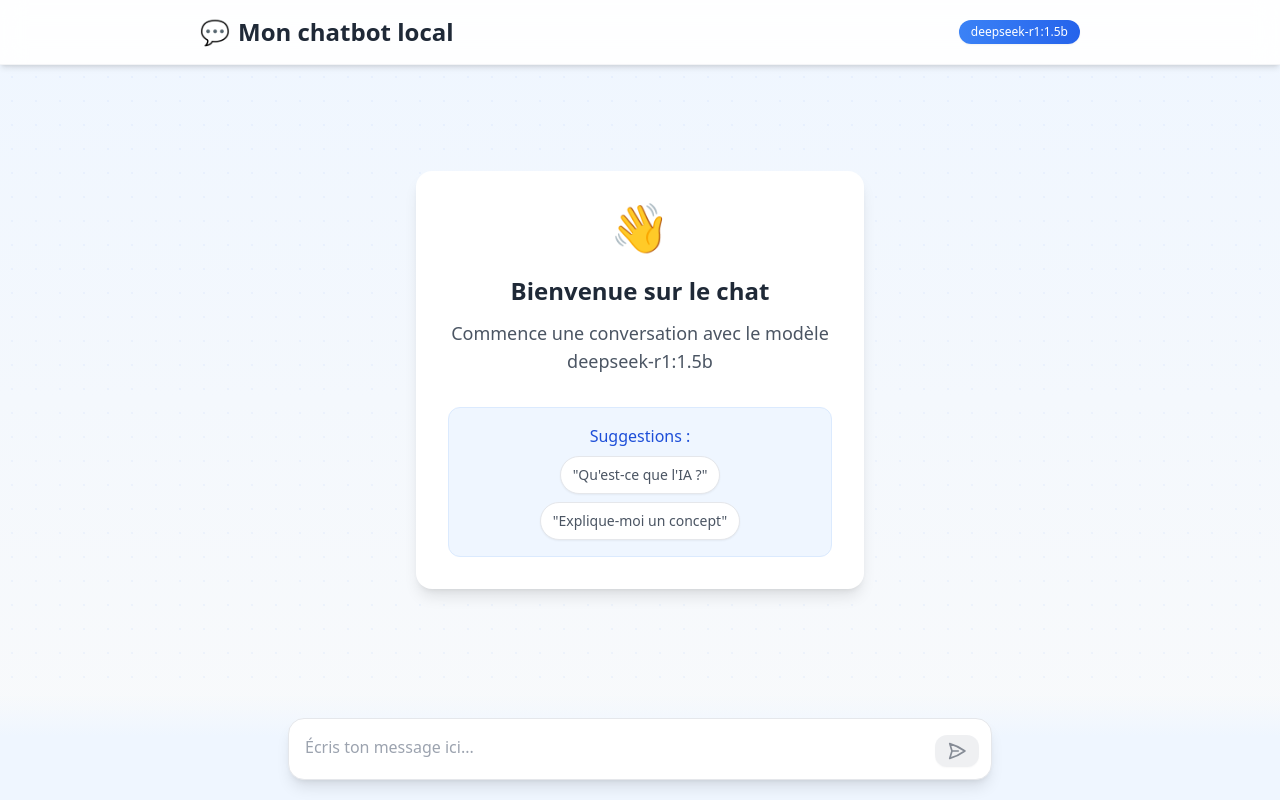
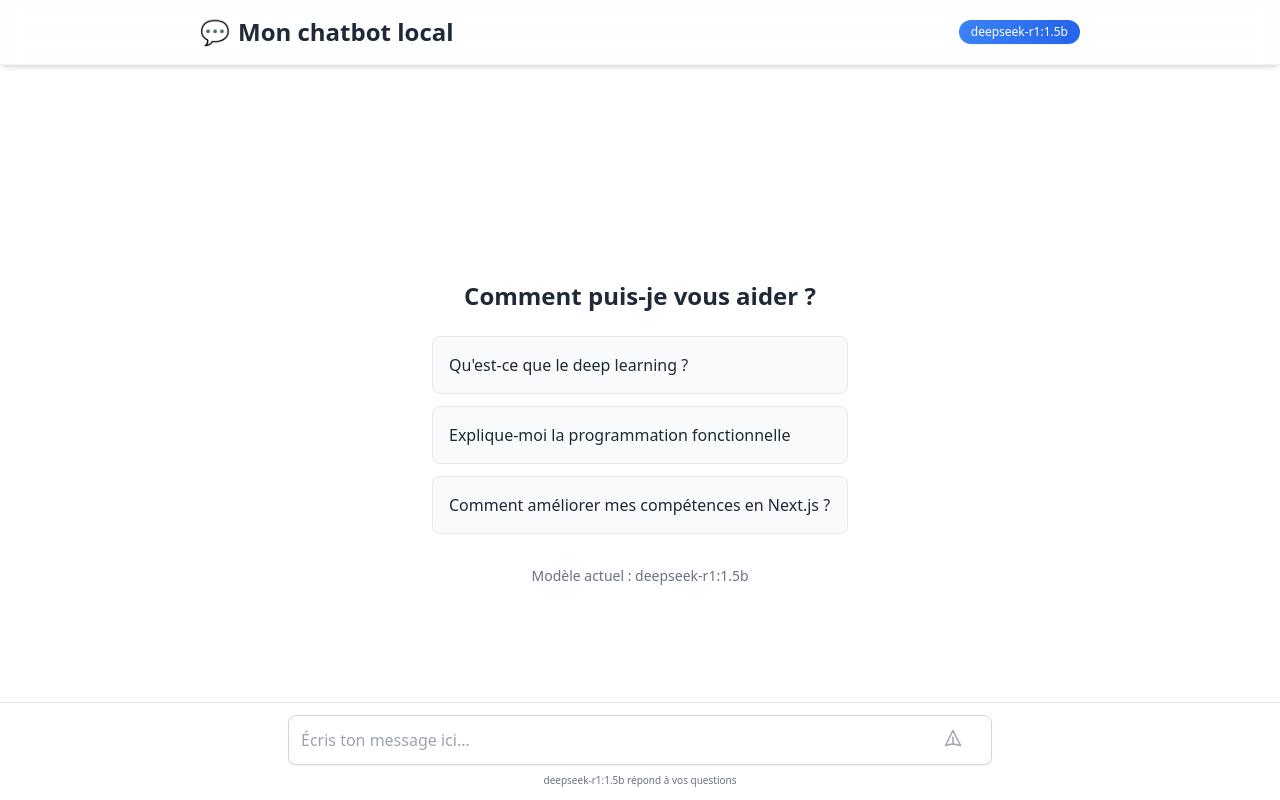
Before and after one commit to ilan-servais/deepseek-ia-local, a Next.js app: page / in a window 1280 px wide. Built offline with nearby package versions, Linux system fonts and the light colour scheme.

Commit message:
feat: enhance chat client UI with new animations and improved styling for better user interaction

```diff
--- a/app/globals.css
+++ b/app/globals.css
@@ -1,14 +1,25 @@
+/* Ces directives sont traitées par le processeur Tailwind CSS */
 @tailwind base;
 @tailwind components;
 @tailwind utilities;
 
 /* Styles spécifiques pour l'animation des messages */
+@keyframes fadeIn {
+  from { opacity: 0; transform: translateY(8px); }
+  to { opacity: 1; transform: translateY(0); }
+}
+
+@keyframes pulse {
+  0%, 100% { opacity: 1; }
+  50% { opacity: 0.3; }
+}
+
 .message-bubble {
   animation: fadeIn 0.3s ease-out forwards;
 }
 
 .typing-dot {
-  animation: blink 1.4s infinite;
+  animation: pulse 1.5s infinite;
 }
 
 .typing-dot:nth-child(2) {
@@ -19,19 +30,14 @@
   animation-delay: 0.4s;
 }
 
-/* Styles globaux pour améliorer l'apparence */
+/* Variables globales */
 :root {
   --foreground-rgb: 0, 0, 0;
-  --background-start-rgb: 240, 249, 255;
-  --background-end-rgb: 249, 250, 251;
+  --background-rgb: 255, 255, 255;
 }
 
 body {
   color: rgb(var(--foreground-rgb));
-  background: linear-gradient(
-      to bottom,
-      rgb(var(--background-start-rgb)),
-      rgb(var(--background-end-rgb))
-    );
+  background: rgb(var(--background-rgb));
   min-height: 100vh;
 }
--- a/components/chat/Client.tsx
+++ b/components/chat/Client.tsx
@@ -17,6 +17,7 @@ const ChatClient: React.FC = () => {
 
   const messagesEndRef = useRef<HTMLDivElement>(null)
   const chatContainerRef = useRef<HTMLDivElement>(null)
+  const textareaRef = useRef<HTMLTextAreaElement>(null)
 
   // Scroll to bottom when messages change
   useEffect(() => {
@@ -32,7 +33,14 @@ const ChatClient: React.FC = () => {
     }
   }, [isLoading])
 
-  // Handle keydown events for the textarea
+  // Adjust textarea height
+  useEffect(() => {
+    if (textareaRef.current) {
+      textareaRef.current.style.height = 'auto'
+      textareaRef.current.style.height = `${textareaRef.current.scrollHeight}px`
+    }
+  }, [input])
+
   const handleKeyDown = (e: React.KeyboardEvent<HTMLTextAreaElement>) => {
     if (e.key === 'Enter' && !e.shiftKey) {
       e.preventDefault()
@@ -43,165 +51,114 @@ const ChatClient: React.FC = () => {
   }
 
   return (
-    <div className="flex flex-col h-full">
+    <div className="flex flex-col h-full bg-white">
       <div
         ref={chatContainerRef}
-        className="flex-1 overflow-y-auto p-4 md:p-8 space-y-6"
-        style={{
-          backgroundImage: 'radial-gradient(circle at center, rgba(59, 130, 246, 0.05) 1px, transparent 1px)',
-          backgroundSize: '24px 24px'
-        }}
+        className="flex-1 overflow-y-auto px-4 py-5 md:px-12 lg:px-24"
       >
         {messages.length === 0 ? (
           <div className="flex h-full items-center justify-center">
-            <div className="max-w-md w-full p-8 bg-white rounded-2xl shadow-lg text-center transform transition-all hover:scale-105 duration-300">
-              <div className="text-5xl mb-6">👋</div>
-              <h2 className="text-2xl font-bold text-gray-800 mb-3">Bienvenue sur le chat</h2>
-              <p className="text-gray-600 mb-8 text-lg">
-                Commence une conversation avec le modèle deepseek-r1:1.5b
-              </p>
-              <div className="bg-blue-50 p-4 rounded-xl border border-blue-100">
-                <p className="font-medium text-blue-700 mb-2">Suggestions :</p>
-                <div className="flex flex-wrap gap-2 justify-center">
-                  <span className="px-3 py-2 bg-white rounded-full text-sm text-gray-600 shadow-sm hover:shadow-md transition-all cursor-pointer border border-gray-200">
-                    "Qu'est-ce que l'IA ?"
-                  </span>
-                  <span className="px-3 py-2 bg-white rounded-full text-sm text-gray-600 shadow-sm hover:shadow-md transition-all cursor-pointer border border-gray-200">
-                    "Explique-moi un concept"
-                  </span>
+            <div className="max-w-md w-full py-8 px-4">
+              <h2 className="text-2xl font-semibold text-center text-gray-800 mb-6">Comment puis-je vous aider ?</h2>
+              <div className="grid gap-3">
+                <div className="p-4 bg-gray-50 hover:bg-gray-100 transition-colors rounded-lg border border-gray-200 cursor-pointer">
+                  <p className="font-medium text-gray-800">Qu'est-ce que le deep learning ?</p>
                 </div>
+                <div className="p-4 bg-gray-50 hover:bg-gray-100 transition-colors rounded-lg border border-gray-200 cursor-pointer">
+                  <p className="font-medium text-gray-800">Explique-moi la programmation fonctionnelle</p>
+                </div>
+                <div className="p-4 bg-gray-50 hover:bg-gray-100 transition-colors rounded-lg border border-gray-200 cursor-pointer">
+                  <p className="font-medium text-gray-800">Comment améliorer mes compétences en Next.js ?</p>
+                </div>
+              </div>
+              <div className="mt-8 text-center text-sm text-gray-500">
+                <p>Modèle actuel : deepseek-r1:1.5b</p>
               </div>
             </div>
           </div>
         ) : (
-          <div className="max-w-3xl w-full mx-auto space-y-6">
+          <div className="max-w-3xl mx-auto space-y-6 pb-20">
             {messages.map((message, index) => (
               <div
                 key={message.id}
-                className={`flex w-full mb-6 ${message.role === 'user' ? 'justify-end' : 'justify-start'} message-bubble animate-fadeIn`}
+                className={`message-bubble ${message.role === 'user' ? 'flex justify-end' : 'flex justify-start'}`}
                 style={{ animationDelay: `${index * 0.1}s` }}
               >
-                <div className={`flex items-start gap-3 max-w-[85%] ${message.role === 'user' ? 'flex-row-reverse' : 'flex-row'}`}>
-                  <div className={`flex-shrink-0 h-10 w-10 rounded-full flex items-center justify-center text-sm shadow-md
+                <div
+                  className={`px-4 py-3 max-w-[75%] rounded-2xl shadow-sm
                     ${message.role === 'user'
-                      ? 'bg-gradient-to-br from-blue-500 to-blue-600 text-white'
-                      : 'bg-gradient-to-br from-gray-100 to-gray-200 text-gray-700'}`}
-                  >
-                    {message.role === 'user' ? '👤' : '🤖'}
-                  </div>
-
-                  <div className={`${message.role === 'user' ? 'items-end' : 'items-start'} flex flex-col`}>
-                    <div className={`px-5 py-4 rounded-2xl shadow-sm max-w-full
-                      ${message.role === 'user'
-                        ? 'bg-blue-100 text-blue-900 rounded-tr-none border border-blue-200'
-                        : 'bg-white text-gray-800 rounded-tl-none border border-gray-100'}`}
-                    >
-                      <div className="whitespace-pre-wrap text-[15px] leading-relaxed">
-                        {message.content}
-                      </div>
-                    </div>
-                    <div className={`text-xs mt-1.5 ${message.role === 'user' ? 'text-right' : 'text-left'} text-gray-500`}>
-                      {message.role === 'user' ? 'Vous' : 'deepseek-r1:1.5b'} · {new Date().toLocaleTimeString([], {hour: '2-digit', minute:'2-digit'})}
-                    </div>
+                      ? 'bg-[#DCF2FF] text-gray-800'
+                      : 'bg-[#F4F4F5] text-gray-900'
+                    }`}
+                >
+                  <div className="whitespace-pre-wrap text-sm">
+                    {message.content}
                   </div>
                 </div>
               </div>
             ))}
 
-            {/* Indicateur de chargement amélioré */}
+            {/* Indicateur de chargement */}
             {isLoading && (
-              <div className="flex justify-start mb-6 animate-fadeIn">
-                <div className="flex items-start gap-3">
-                  <div className="flex-shrink-0 h-10 w-10 rounded-full bg-gradient-to-br from-gray-100 to-gray-200 text-gray-700 flex items-center justify-center shadow-md">
-                    🤖
-                  </div>
-
-                  <div>
-                    <div className="px-5 py-4 rounded-2xl shadow-sm bg-white border border-gray-100 rounded-tl-none">
-                      <div className="flex items-center h-6">
-                        <div className="flex space-x-2 items-center">
-                          <div className="typing-dot w-2.5 h-2.5 bg-blue-500 rounded-full animate-blink"></div>
-                          <div className="typing-dot w-2.5 h-2.5 bg-blue-500 rounded-full animate-blink"></div>
-                          <div className="typing-dot w-2.5 h-2.5 bg-blue-500 rounded-full animate-blink"></div>
-                        </div>
-                      </div>
-                    </div>
-                    <div className="text-xs mt-1.5 text-gray-500">
-                      deepseek-r1:1.5b est en train d'écrire...
-                    </div>
+              <div className="message-bubble flex justify-start">
+                <div className="px-4 py-3 bg-[#F4F4F5] rounded-2xl shadow-sm">
+                  <div className="flex items-center space-x-2">
+                    <div className="typing-dot w-2 h-2 bg-gray-400 rounded-full"></div>
+                    <div className="typing-dot w-2 h-2 bg-gray-400 rounded-full"></div>
+                    <div className="typing-dot w-2 h-2 bg-gray-400 rounded-full"></div>
                   </div>
                 </div>
               </div>
             )}
 
-            <div ref={messagesEndRef} className="h-4" />
+            <div ref={messagesEndRef} className="h-1" />
           </div>
         )}
 
         {error && (
-          <div className="max-w-3xl w-full mx-auto p-5 bg-red-50 border border-red-200 text-red-700 rounded-xl shadow-sm animate-pulse">
-            <div className="flex items-center gap-3">
-              <svg xmlns="http://www.w3.org/2000/svg" width="24" height="24" viewBox="0 0 24 24" fill="none" stroke="currentColor" strokeWidth="2" strokeLinecap="round" strokeLinejoin="round">
+          <div className="fixed bottom-24 left-1/2 transform -translate-x-1/2 w-full max-w-md p-4 bg-red-50 border border-red-100 text-red-700 rounded-lg shadow-lg">
+            <div className="flex items-center gap-2">
+              <svg xmlns="http://www.w3.org/2000/svg" width="20" height="20" viewBox="0 0 24 24" fill="none" stroke="currentColor" strokeWidth="2" strokeLinecap="round" strokeLinejoin="round">
                 <circle cx="12" cy="12" r="10"></circle>
                 <line x1="12" y1="8" x2="12" y2="12"></line>
                 <line x1="12" y1="16" x2="12.01" y2="16"></line>
               </svg>
-              <div>
-                <p className="font-bold">Une erreur est survenue</p>
-                <p className="text-sm opacity-90">{error.message}</p>
-              </div>
+              <p className="font-medium text-sm">{error.message}</p>
             </div>
           </div>
         )}
       </div>
 
-      {/* Zone de saisie améliorée */}
-      <div className="sticky bottom-0 left-0 right-0 bg-gradient-to-t from-blue-50 from-60% to-transparent pt-6">
-        <div className="max-w-3xl mx-auto px-4 pb-5 md:px-8">
+      {/* Zone de saisie façon ChatGPT */}
+      <div className="fixed bottom-0 left-0 right-0 bg-white border-t border-gray-200">
+        <div className="max-w-3xl mx-auto px-4 py-3 md:px-8">
           <Form onSubmit={handleSubmit} className="relative">
-            <div className="relative flex items-end bg-white rounded-2xl shadow-lg border border-gray-200 focus-within:ring-2 focus-within:ring-blue-400 focus-within:border-blue-400 transition-shadow">
+            <div className="relative flex items-end rounded-lg border border-gray-300 bg-white focus-within:border-gray-400 focus-within:ring-0 shadow-sm">
               <textarea
+                ref={textareaRef}
                 value={input}
                 onChange={handleInputChange as any}
                 onKeyDown={handleKeyDown}
                 placeholder="Écris ton message ici..."
-                className="w-full p-4 pr-16 bg-transparent border-0 resize-none focus:ring-0 focus:outline-none min-h-[60px] max-h-[160px] text-gray-700"
+                className="w-full p-3 pr-14 max-h-32 bg-transparent border-0 resize-none focus:ring-0 focus:outline-none text-gray-700 overflow-y-auto"
                 disabled={isLoading}
                 rows={1}
-                style={{
-                  height: 'auto',
-                  maxHeight: '160px',
-                  overflowY: 'auto'
-                }}
+                style={{ minHeight: '48px' }}
               />
               <Button
                 type="submit"
                 disabled={isLoading || !input.trim()}
-                variant={input.trim() ? 'primary' : 'secondary'}
-                size="sm"
-                className="absolute right-3 bottom-3 p-2.5 rounded-full transition-all transform hover:scale-105 active:scale-95"
+                variant="ghost"
+                className={`absolute right-2 bottom-1.5 p-1 rounded-md transition-opacity ${!input.trim() ? 'opacity-40' : 'opacity-100'}`}
               >
-                <svg
-                  xmlns="http://www.w3.org/2000/svg"
-                  fill="none"
-                  viewBox="0 0 24 24"
-                  strokeWidth={2}
-                  stroke="currentColor"
-                  className="w-5 h-5"
-                >
-                  <path
-                    strokeLinecap="round"
-                    strokeLinejoin="round"
-                    d="M6 12L3.269 3.126A59.768 59.768 0 0121.485 12 59.77 59.77 0 013.27 20.876L5.999 12zm0 0h7.5"
-                  />
+                <svg xmlns="http://www.w3.org/2000/svg" fill="none" viewBox="0 0 24 24" stroke="currentColor" className="h-5 w-5 text-gray-500">
+                  <path strokeLinecap="round" strokeLinejoin="round" strokeWidth={2} d="M12 19l9 2-9-18-9 18 9-2zm0 0v-8" />
                 </svg>
               </Button>
             </div>
-            {isLoading && (
-              <div className="text-xs text-center mt-2.5 text-blue-600 font-medium tracking-wide">
-                deepseek-r1:1.5b analyse ta demande...
-              </div>
-            )}
+            <div className="text-[10px] text-center mt-2 text-gray-500">
+              {isLoading ? 'deepseek-r1:1.5b réfléchit...' : 'deepseek-r1:1.5b répond à vos questions'}
+            </div>
           </Form>
         </div>
       </div>
--- /dev/null
+++ b/postcss.config.js
@@ -0,0 +1,6 @@
+module.exports = {
+  plugins: {
+    tailwindcss: {},
+    autoprefixer: {},
+  },
+}
--- a/tailwind.config.js
+++ b/tailwind.config.js
@@ -1,16 +1,15 @@
 /** @type {import('tailwindcss').Config} */
 module.exports = {
   content: [
-    "./app/**/*.{js,ts,jsx,tsx}",
-    "./pages/**/*.{js,ts,jsx,tsx}",
-    "./components/**/*.{js,ts,jsx,tsx}",
+    "./app/**/*.{js,ts,jsx,tsx,mdx}",
+    "./pages/**/*.{js,ts,jsx,tsx,mdx}",
+    "./components/**/*.{js,ts,jsx,tsx,mdx}",
   ],
   theme: {
     extend: {
       animation: {
         pulse: "pulse 1.5s cubic-bezier(0.4, 0, 0.6, 1) infinite",
-        fadeIn: "fadeIn 0.5s ease-out forwards",
-        blink: "blink 1.4s infinite",
+        fadeIn: "fadeIn 0.5s ease forwards",
       },
       keyframes: {
         pulse: {
@@ -18,7 +17,7 @@ module.exports = {
             opacity: 1,
           },
           '50%': {
-            opacity: 0.5,
+            opacity: 0.3,
           },
         },
         fadeIn: {
@@ -30,11 +29,7 @@ module.exports = {
             opacity: 1,
             transform: 'translateY(0)'
           },
-        },
-        blink: {
-          '0%, 100%': { opacity: 1 },
-          '50%': { opacity: 0.4 },
-        },
+        }
       },
     },
   },
```
Also changed, not shown: package.json (+2 -5 lines).
